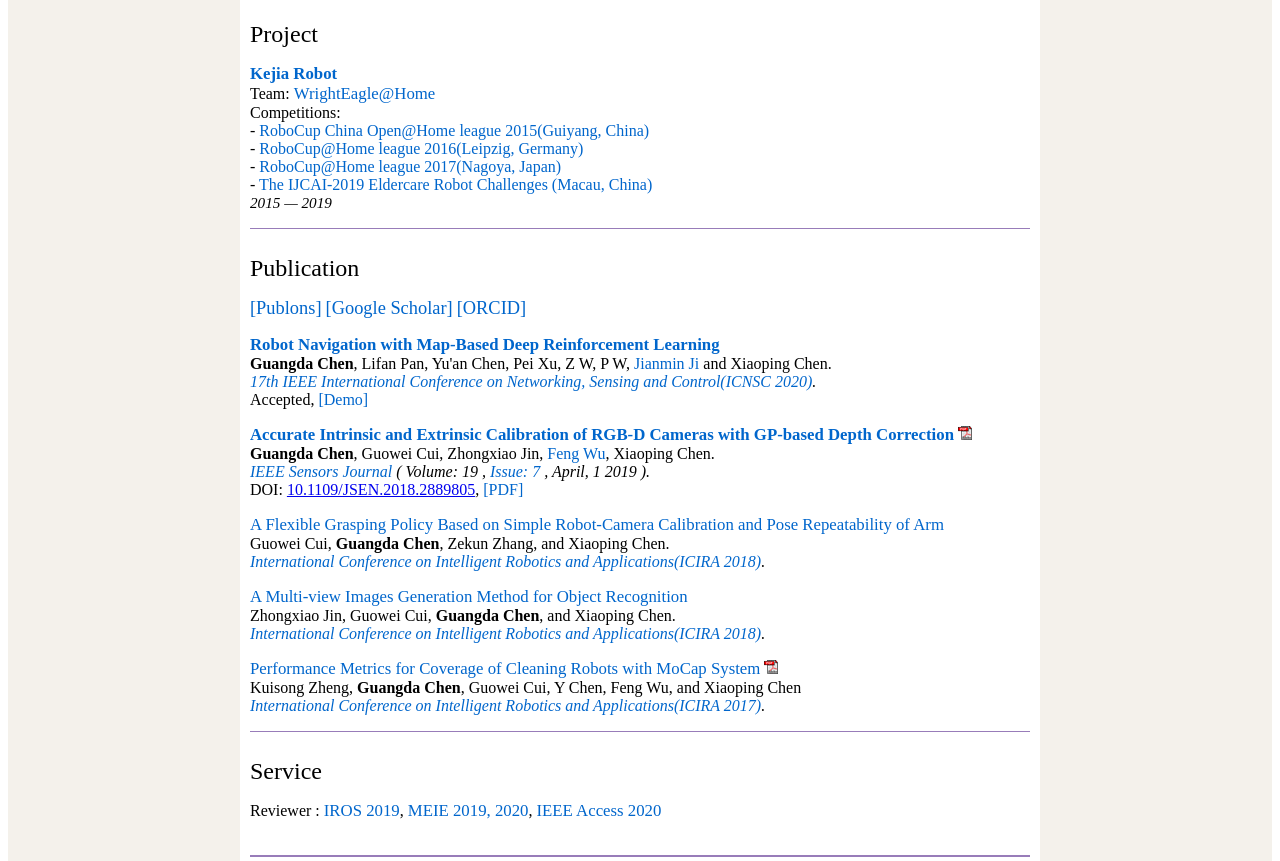
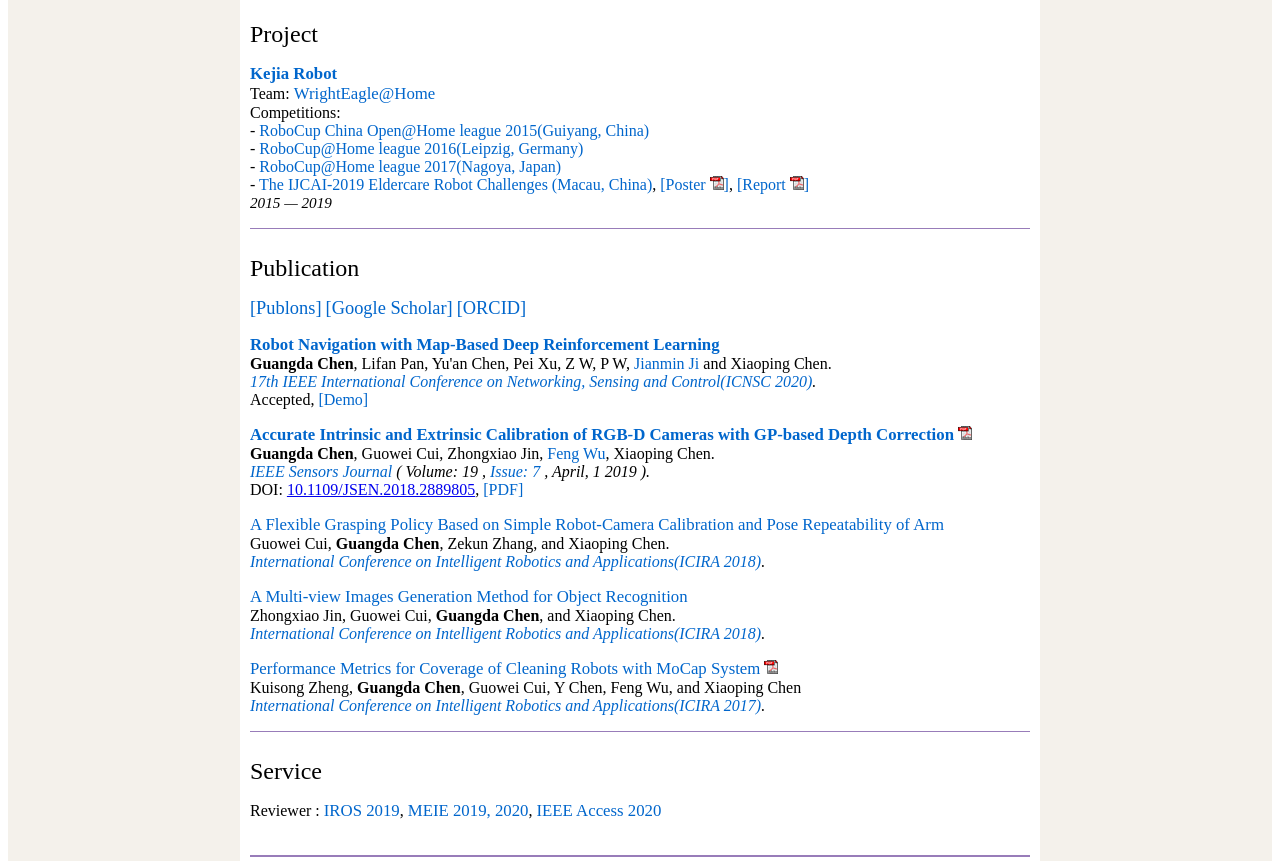
Before and after one commit to cgdsss/cgdsss.github.io, a plain HTML site: page index.html in a window 1280 px wide. Shown: the part 1080-1941 px from the top of the page. Drawn offline with Linux system fonts and the light colour scheme.

Commit message:
IJCAI pdf

```diff
--- a/index.html
+++ b/index.html
@@ -136,7 +136,7 @@
     <br>
     - <a href="https://www.robocup.org/domains/3" target="_blank" class="bluelink"> RoboCup@Home league</a><a href="https://www.robocup.org/events/6" target="_blank" class="bluelink"> 2017(Nagoya, Japan)</a>
     <br>
-    - <a href="http://robo-tend.ustc.edu.cn/results.html" target="_blank" class="bluelink"> The IJCAI-2019 Eldercare Robot Challenges (Macau, China)</a>
+    - <a href="http://robo-tend.ustc.edu.cn/results.html" target="_blank" class="bluelink"> The IJCAI-2019 Eldercare Robot Challenges (Macau, China)</a>, <a href="pdf/poster19_athome.pdf" target="_blank" class="bluelink">[Poster <img src="./pic/pdf.gif" />]</a>, <a href="pdf/ECRDC_USTC.pdf" target="_blank" class="bluelink">[Report <img src="./pic/pdf.gif" />]</a>
     <br>
     <a class="fontsmall"><em>2015 — 2019</em></a>
     <br>
```
